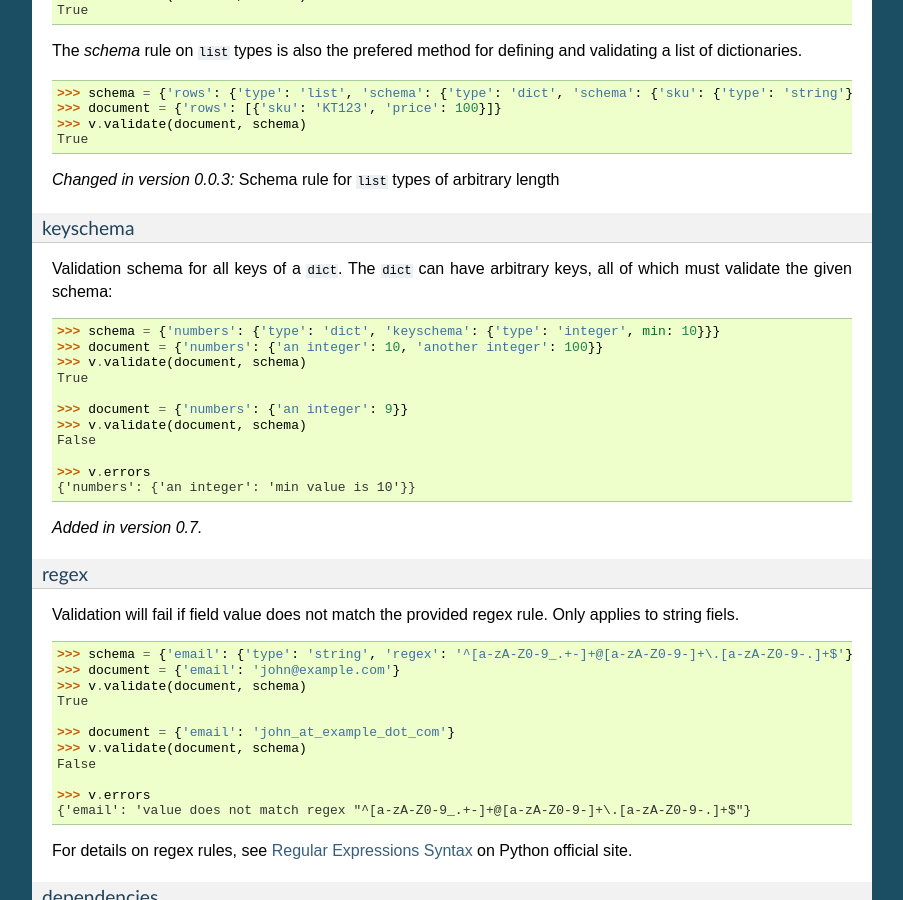
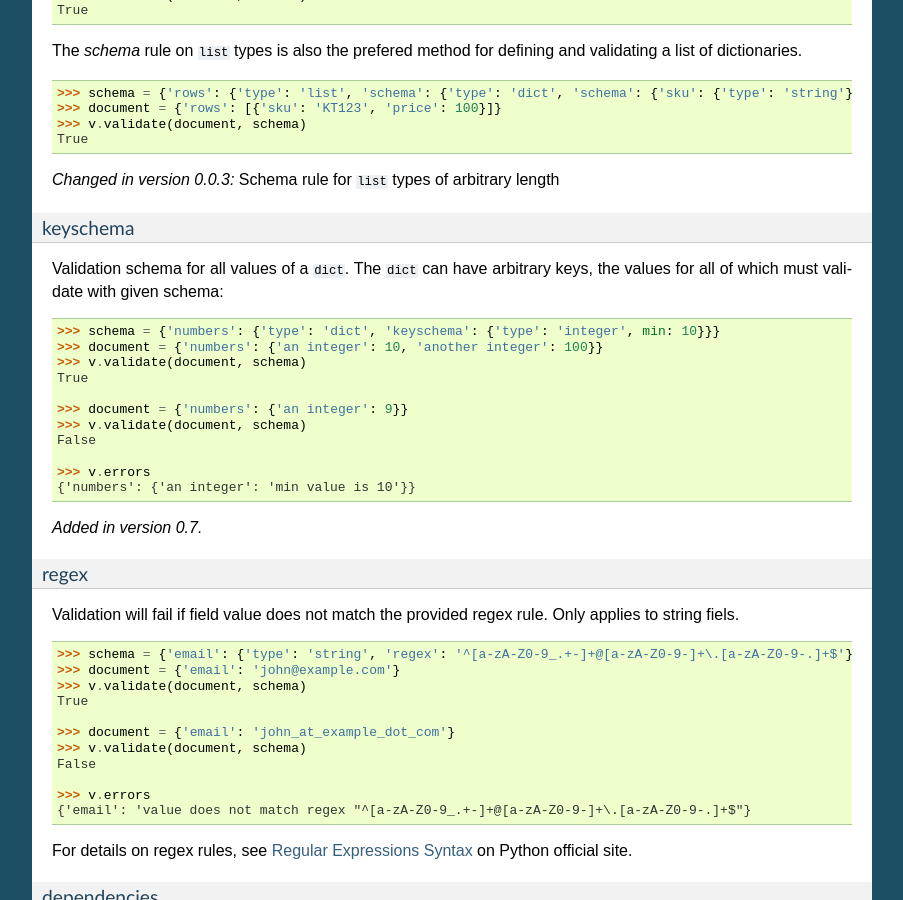
Before and after one commit to pyeve/cerberus, a Sphinx documentation site: the page built from docs/index.rst, in a window 1280 px wide and 900 px high, scrolled down 6382 px. Shown: the whole window, without its empty margins (198-1101 px from the left). Built offline with Sphinx 7.4.7, drawn with Linux system fonts in a browser that asks for light colours.

Commit message:
Update key schema docs...
The existing wording was confusing over what exactly was getting validated
(keys vs values).

```diff
--- a/docs/index.rst
+++ b/docs/index.rst
@@ -396,8 +396,8 @@ and validating a list of dictionaries. ::
 
 keyschema
 '''''''''
-Validation schema for all keys of a ``dict``. The ``dict`` can have arbitrary
-keys, all of which must validate the given schema: ::
+Validation schema for all values of a ``dict``. The ``dict`` can have arbitrary
+keys, the values for all of which must validate with given schema: ::
 
     >>> schema = {'numbers': {'type': 'dict', 'keyschema': {'type': 'integer', min: 10}}}
     >>> document = {'numbers': {'an integer': 10, 'another integer': 100}}
```
